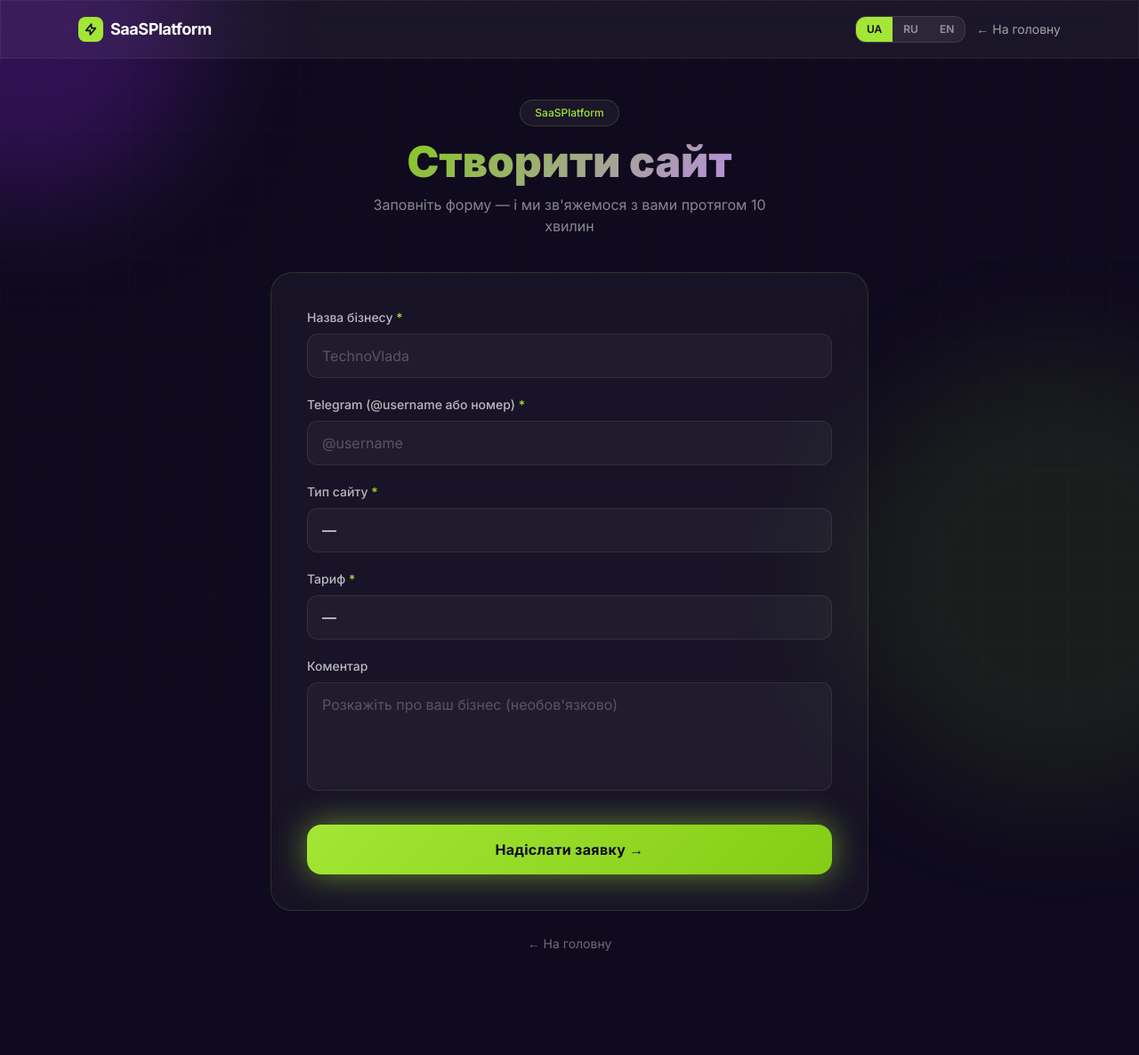
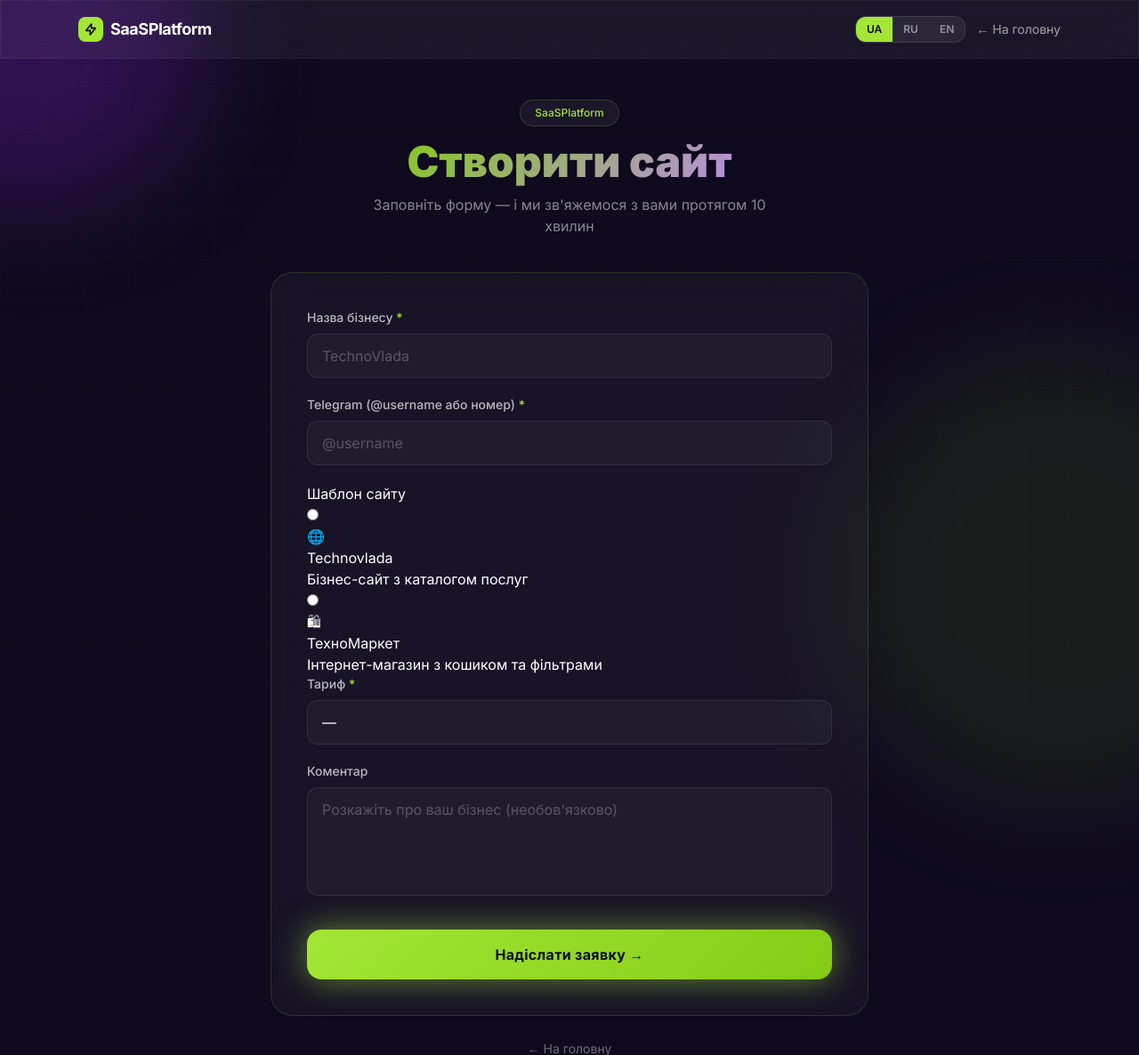
Before and after one commit to prostoArtemG/saas_platform, a FastAPI app: page /create-site in a window 1280 px wide. Shown: the top 1186 px of the page at 89% size. Before the commit the page ends 1069 px from the top, so only its background shows below. Run offline with FastAPI, Linux system fonts and the light colour scheme; parts of the project's set-up code (start-up, migrations or seed data) failed here and were passed over; some libraries are stand-ins or nearby versions.

Commit message:
подключение шаблона

```diff
--- a/app/site/routes.py
+++ b/app/site/routes.py
@@ -23,7 +23,7 @@ templates = Jinja2Templates(directory="templates")
 
 # Whitelist of installed site templates. Each must have an `index.html`
 # at templates/sites/{name}/index.html
-AVAILABLE_TEMPLATES = {"technovlada"}
+AVAILABLE_TEMPLATES = {"technovlada", "shop_bot"}
 
 
 def _resolve_lang(lang: Optional[str], cookie: Optional[str]) -> str:
@@ -137,7 +137,7 @@ async def create_site_submit(
         logger.warning("SiteRequest audit log failed: %s", exc)
 
     # Atomic self-service onboarding ------------------------------------------
-    template_name = "technovlada"  # only template available right now
+    template_name = site_type if site_type in {"technovlada", "shop_bot"} else "technovlada"
 
     try:
         async with AsyncSessionLocal() as session:
--- a/templates/create_site.html
+++ b/templates/create_site.html
@@ -131,16 +131,26 @@
         </div>
 
         <!-- Site type -->
-        <div class="mb-5">
-          <label class="block text-sm font-medium text-white/70 mb-2">
-            {{ t.create_site.f_site_type }} <span class="text-brand-lime">*</span>
-          </label>
-          <select name="site_type" required class="form-input w-full px-4 py-3 rounded-xl text-base appearance-none cursor-pointer">
-            <option value="" disabled {% if not form.site_type %}selected{% endif %}>—</option>
-            {% for opt in t.create_site.site_type_options %}
-            <option value="{{ opt }}" {% if form.site_type == opt %}selected{% endif %}>{{ opt }}</option>
-            {% endfor %}
-          </select>
+        <div class="form-group">
+          <label>Шаблон сайту</label>
+          <div class="template-grid">
+            <label class="template-option">
+              <input type="radio" name="site_type" value="technovlada" required>
+              <div class="template-card">
+                <div class="template-icon">🌐</div>
+                <div class="template-name">Technovlada</div>
+                <div class="template-desc">Бізнес-сайт з каталогом послуг</div>
+              </div>
+            </label>
+            <label class="template-option">
+              <input type="radio" name="site_type" value="shop_bot" required>
+              <div class="template-card">
+                <div class="template-icon">🛍</div>
+                <div class="template-name">ТехноМаркет</div>
+                <div class="template-desc">Інтернет-магазин з кошиком та фільтрами</div>
+              </div>
+            </label>
+          </div>
         </div>
 
         <!-- Plan -->
```
